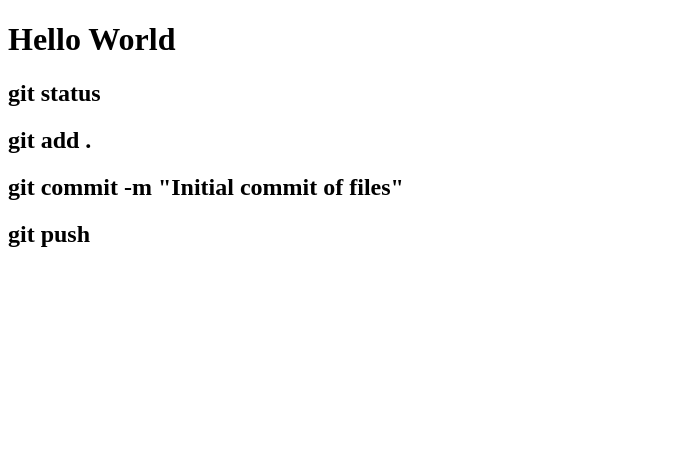
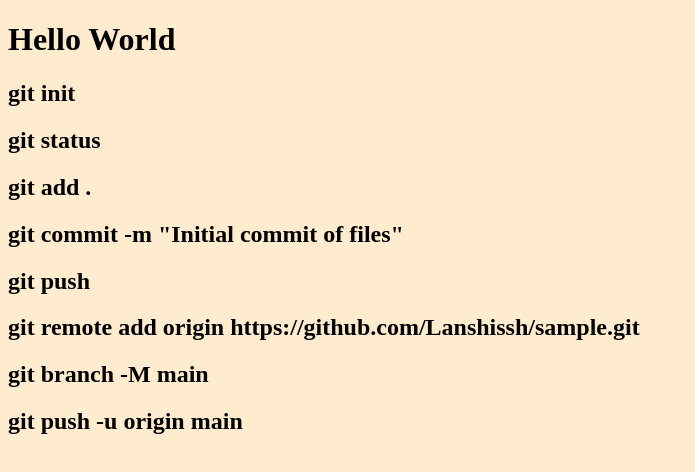
Before and after one commit to Lanshissh/sample, a plain HTML site: page index.html in a window 1280 px wide. Shown: the whole page, without its empty margins (0-695 px from the left). Drawn offline with Linux system fonts and the light colour scheme.

Commit message:
added background

```diff
--- a/index.html
+++ b/index.html
@@ -8,9 +8,13 @@
     </head>
     <body>
         <h1>Hello World</h1>
+        <h2>git init</h2>
         <h2>git status</h2>
         <h2>git add .</h2>
         <h2>git commit -m "Initial commit of files"</h2>
         <h2>git push</h2>
+        <h2>git remote add origin https://github.com/Lanshissh/sample.git</h2>
+        <h2>git branch -M main</h2>
+        <h2>git push -u origin main</h2>
     </body>
 </html>
--- a/styles.css
+++ b/styles.css
@@ -1,5 +1,8 @@
 /* CSS Styling */
 
+body {
+    background-color: blanchedalmond;
+}
 .h1{
     font-size: 100px
 };
```
